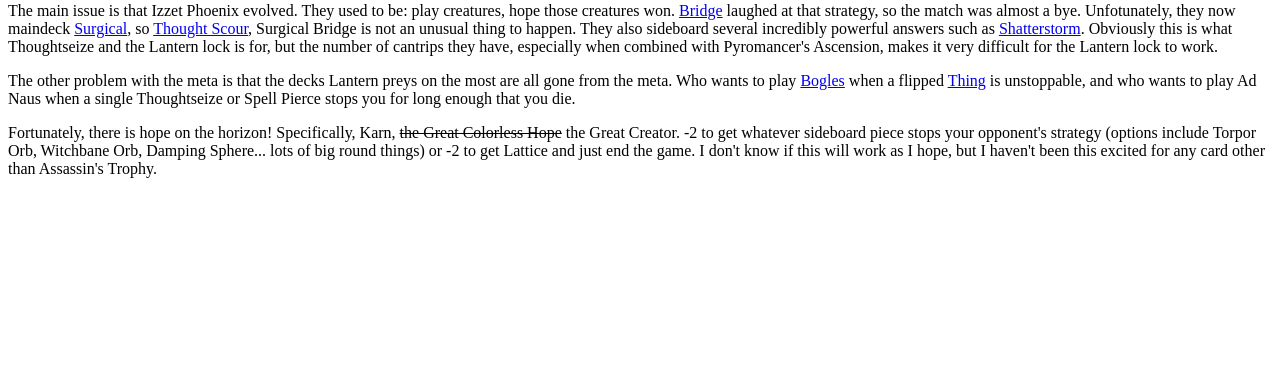
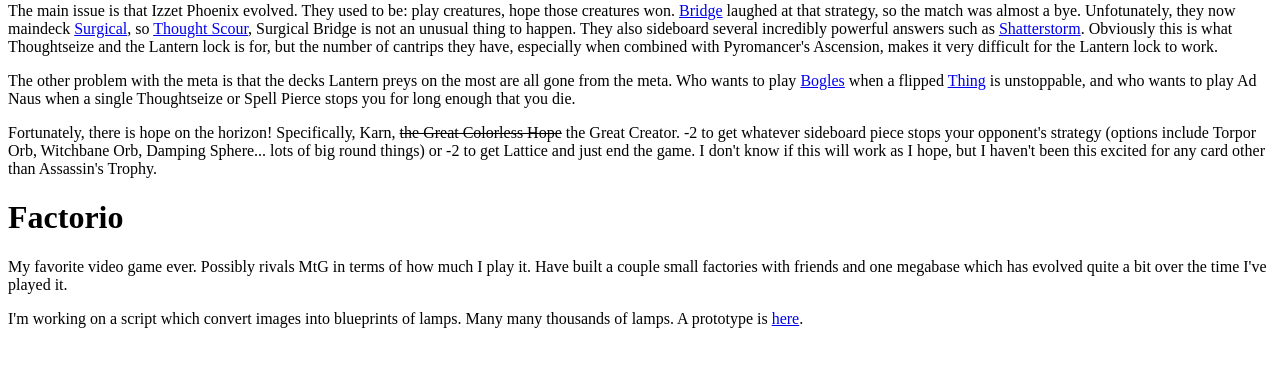
Before and after one commit to AngledLuffa/factorio-lamps, a Flask app: page / in a window 1280 px wide. Shown: the part 172-539 px from the top of the page. Run offline with Flask 2, Linux system fonts and the light colour scheme.

Commit message:
Add a brief message and a link to the lamps prototype

```diff
--- a/templates/index.html
+++ b/templates/index.html
@@ -45,5 +45,12 @@
 this will work as I hope, but I haven't been this excited for any card
 other than Assassin's Trophy.
 </p>
+<h1>Factorio</h1>
+<p>
+My favorite video game ever.  Possibly rivals MtG in terms of how much
+I play it.  Have built a couple small factories with friends and one
+megabase which has evolved quite a bit over the time I've played it.
+</p><p>
+I'm working on a script which convert images into blueprints of lamps.  Many many thousands of lamps.  A prototype is <a href=http://angledluffa.com/factorio_lamps>here</a>.
 </body>
 </html>
```
